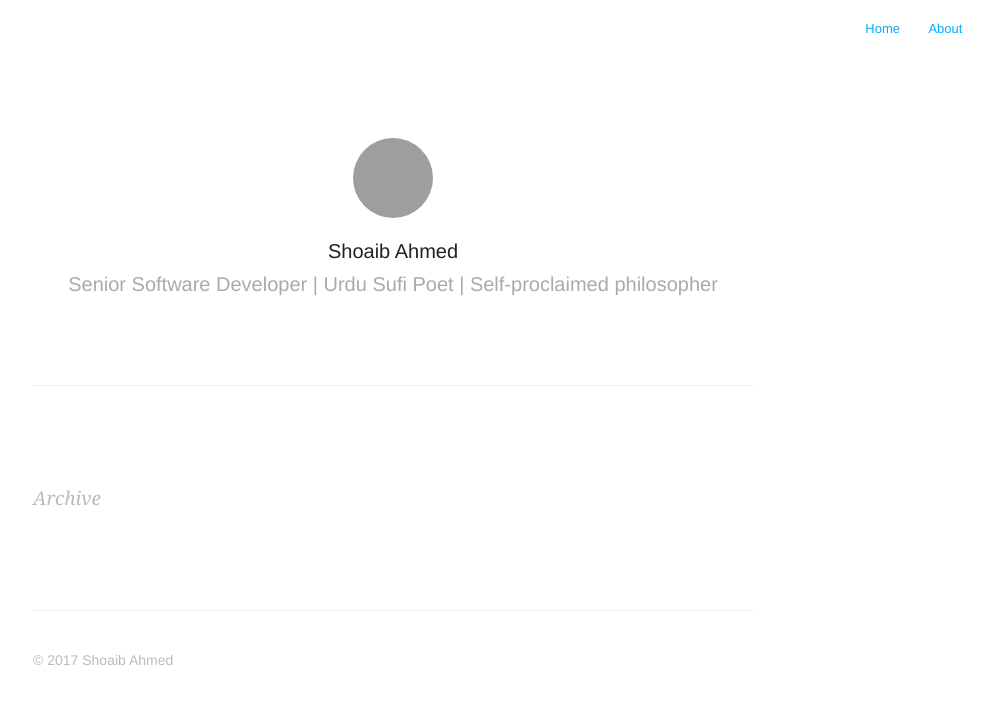
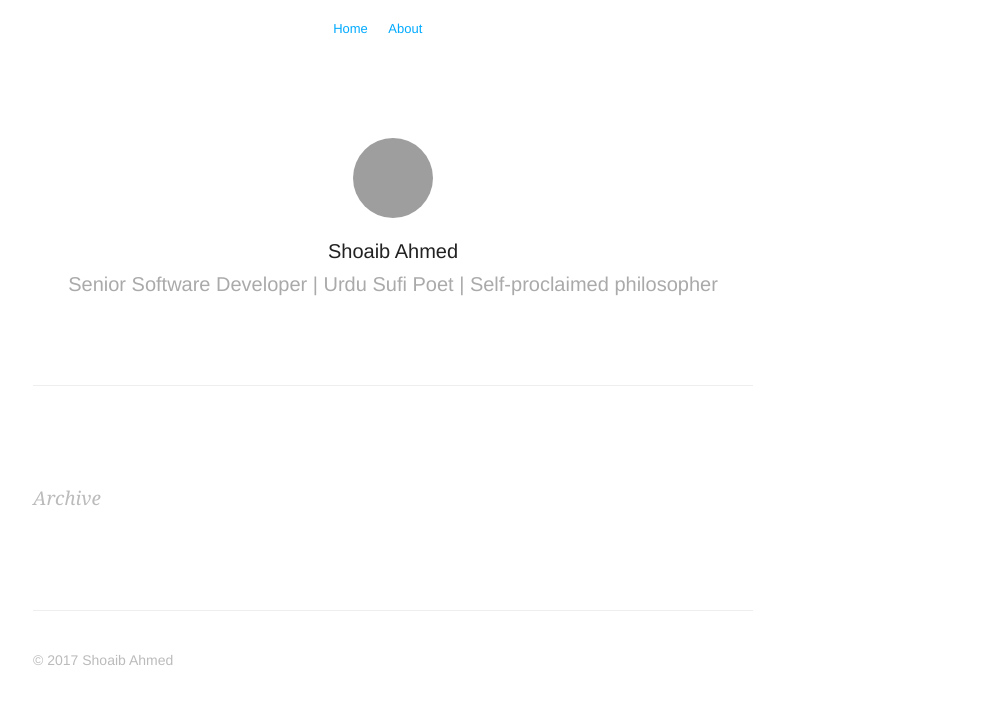
Before and after one commit to Sufi-Al-Hussaini/Sufi-Al-Hussaini.github.io, a Jekyll site: the page built from index.html, in a window 1280 px wide. Shown: the top 704 px of the page, without its empty margins (247-1240 px from the left). Built offline with Jekyll 4.4.1, drawn with Linux system fonts in a browser that asks for light colours; nearby versions of some CDN libraries; some web fonts are replaced; the list of posts is cut into pages by our own code; a style sheet for code colours, icons or effects is not loaded; grey boxes are pictures that could not be loaded.

Commit message:
Center navbar

```diff
--- a/assets/css/style.css
+++ b/assets/css/style.css
@@ -100,31 +100,31 @@ h2 {
 
 .profile h2 {
 	font-size: 20px;
-	  font-weight: 300;
-	  color: #aaa;
-	  margin-top: 10px;
-	  font-family: 'Helvetica Neue', Helvetica, Arial, sans-serif;
-	  font-style: normal;
+	font-weight: 300;
+	color: #aaa;
+	margin-top: 10px;
+	font-family: 'Helvetica Neue', Helvetica, Arial, sans-serif;
+	font-style: normal;
 
 }
 
 nav.main-nav {
-	padding: 20px 20px 0;
-
-	/*max-width: 600px;*/
-	/*width:100%;*/
+	padding: 20px 5px 0;
+	max-width: 600px;
+	width:100%;
 	background: #fff;
 	background: rgba(255,255,255,.90);
 	margin: 0 auto;
 	text-align: right;
 	/*position: fixed;*/
 	z-index: 100;
+	text-align: center;
 }
 
 nav.main-nav a {
-	top: 8px;
-	right: 6px;
-	padding: 8px 12px;
+	/*top: 8px;*/
+	/*right: 6px;*/
+	padding: 8px 8px;
 	color: #00AAFF;
 	font-size: 13px;
 	/*font-weight: bold;*/
```
